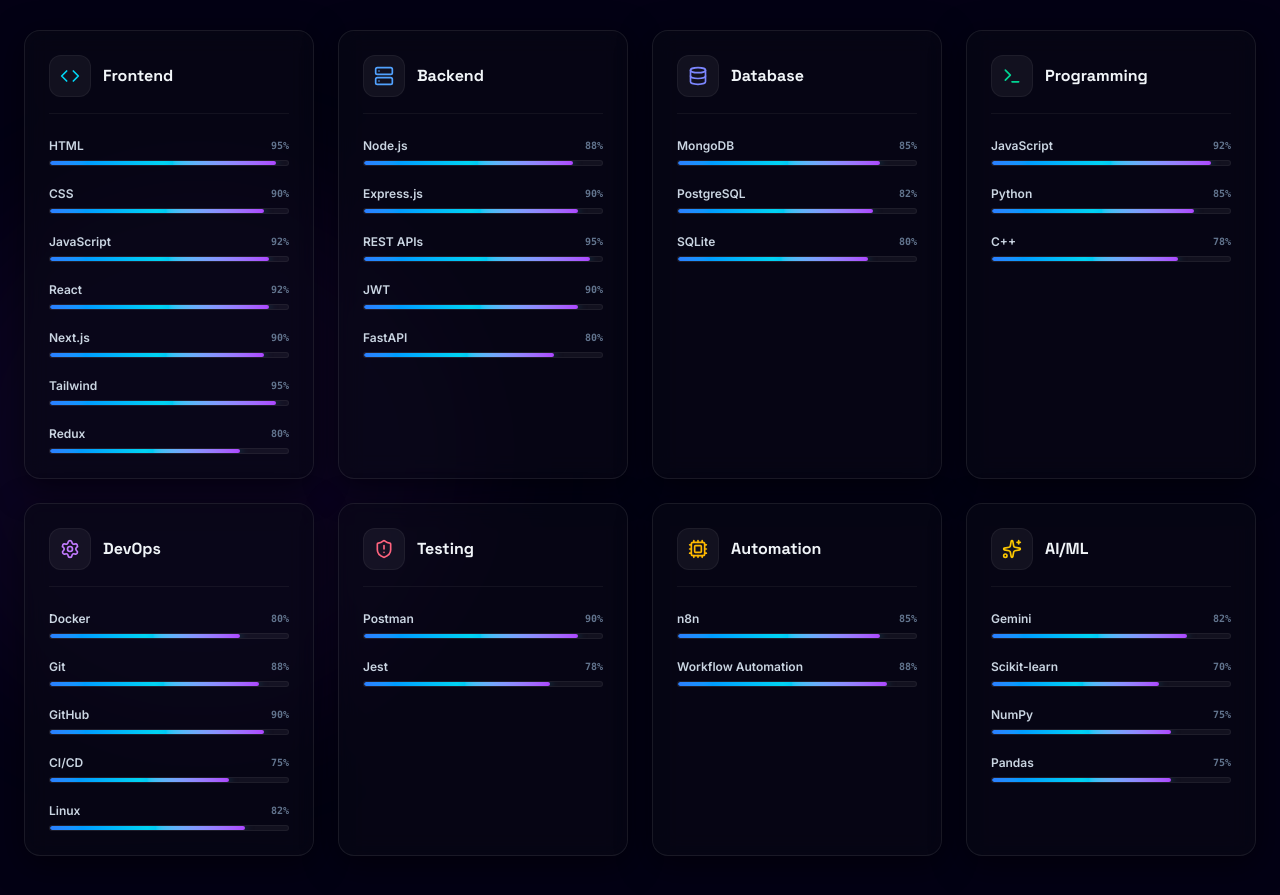
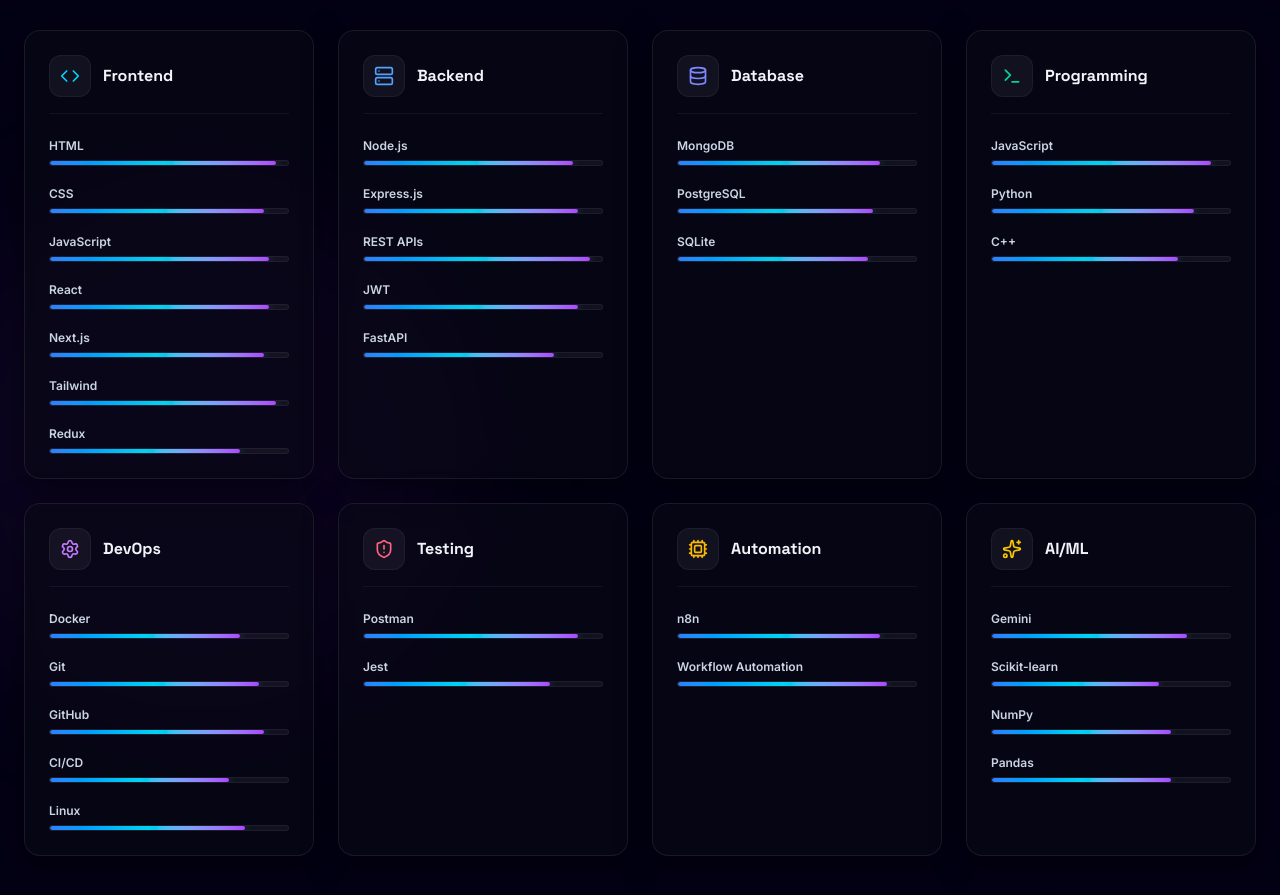
Before and after one commit to saisudhanv/Portfolio, a Next.js app: page / in a window 1280 px wide. Shown: the part 5520-6415 px from the top of the page. Built offline with nearby package versions, Linux system fonts and the light colour scheme.

Commit message:
Modified skills section

```diff
--- a/src/components/Sections/Skills.tsx
+++ b/src/components/Sections/Skills.tsx
@@ -94,9 +94,9 @@
                   <div key={sIdx} className="flex flex-col gap-1.5 group">
                     <div className="flex items-center justify-between text-xs font-semibold text-slate-300 group-hover:text-cyan-400 transition-colors duration-200">
                       <span>{skill.name}</span>
-                      <span className="text-[10px] text-slate-500 font-mono group-hover:text-cyan-400 transition-colors duration-200">
+                      {/* <span className="text-[10px] text-slate-500 font-mono group-hover:text-cyan-400 transition-colors duration-200">
                         {skill.level}%
-                      </span>
+                      </span> */}
                     </div>
 
                     {/* Progress Bar Track */}
```
